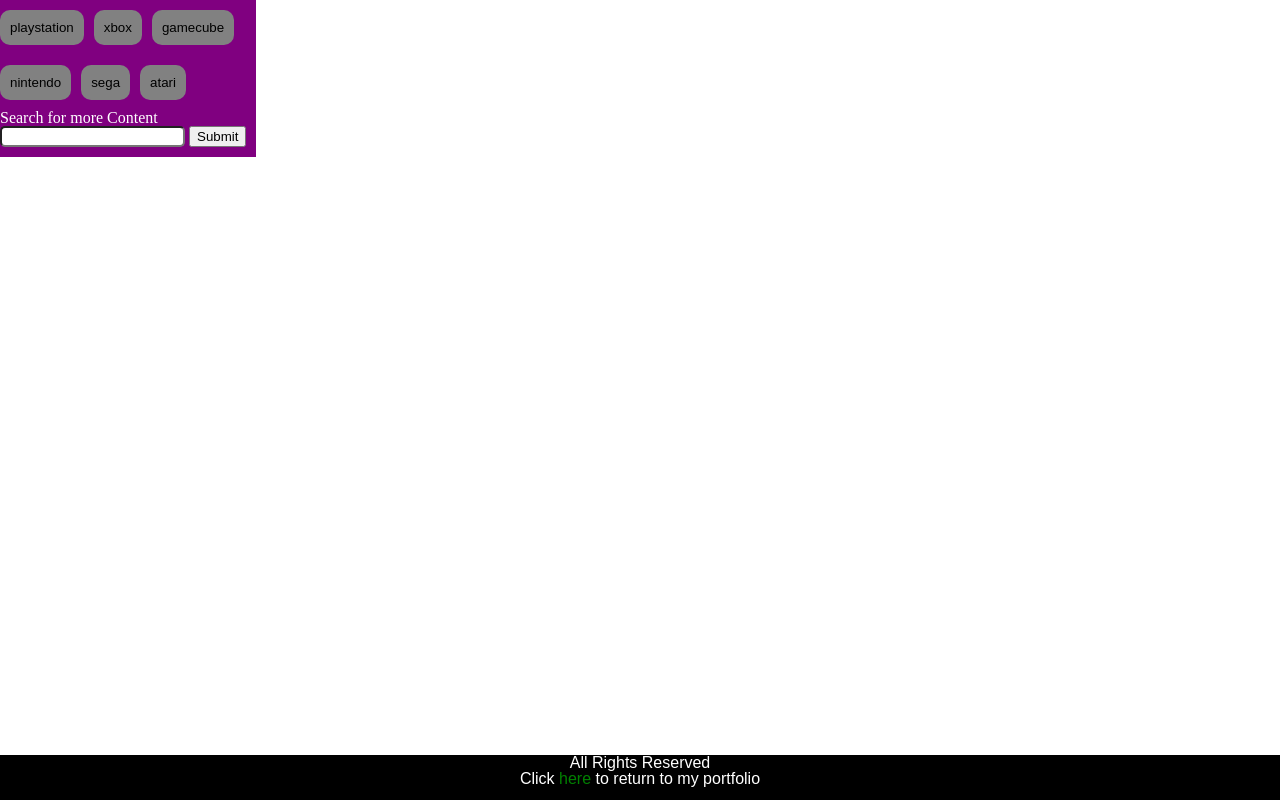
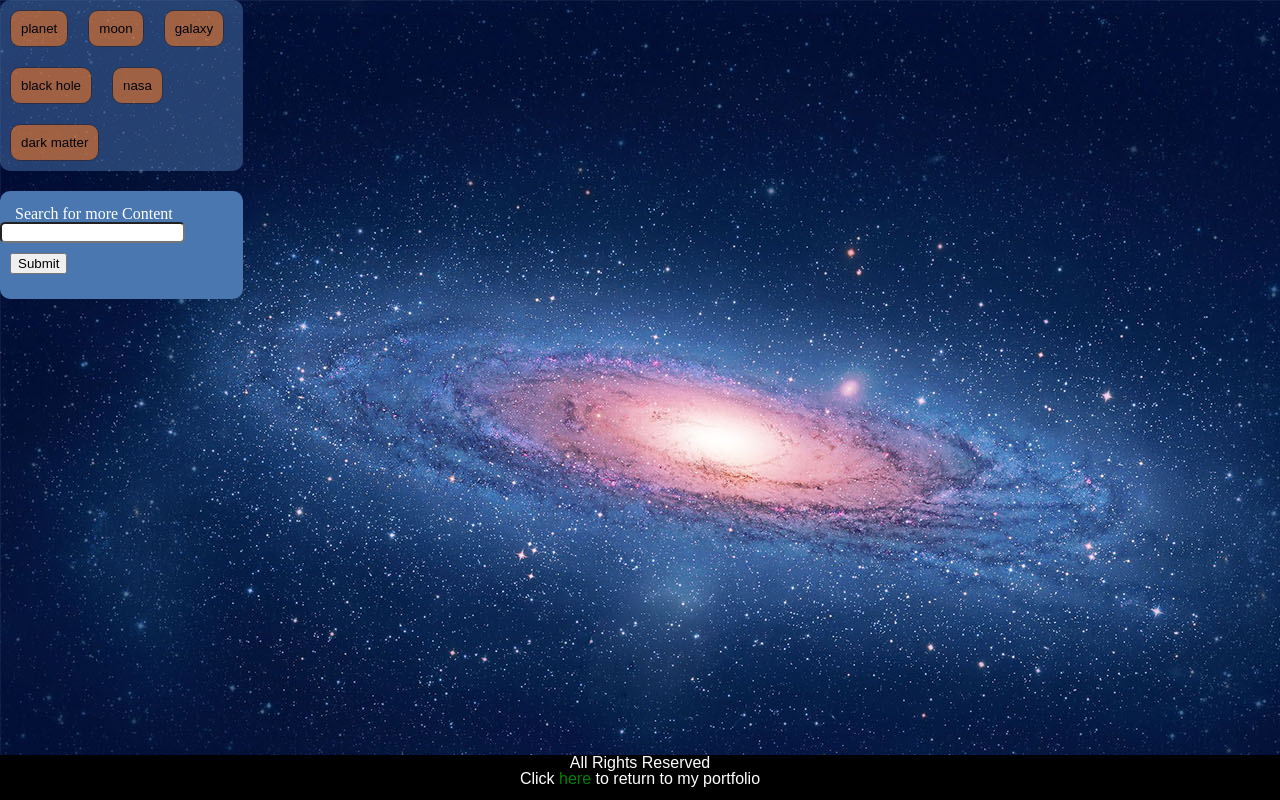
Before and after one commit to rmeaney/giphy, a plain HTML site: page index.html in a window 1280 px wide. Drawn offline with nearby package versions, Linux system fonts and the light colour scheme.

Commit message:
start style

```diff
--- a/assets/css/style.css
+++ b/assets/css/style.css
@@ -1,11 +1,16 @@
 html{
-
+	background-image:url('../images/space.jpg');
 }
 /*subject section style Begin*/
 #subjectDisplayBorder{
-	width:20%;
-	background-color:purple;
+	width:19%;
 	float:left;
+}
+#subjectDisplayBox{
+	background-color:#4A77B0;
+	opacity:.7;
+	background-color:rgba(74,119,176,0.7);
+	border-radius:10px;
 }
 .subjectButton{
 	border:none;
@@ -14,26 +19,46 @@ html{
 	margin-right:10px;
 	margin-top:10px;
 	margin-bottom:10px;
-	background-color:#818181;
+	margin-left:10px;
+
 	transition:.3s;
+	background-color:rgba(227,133,73,1.0);
+	border:1px groove #3E3D4A;
 }
 .subjectButton:hover, .subjectButton:focus{
-	background-color:#5e5b75;
+	background-color:#3E3D4A;
 	color:orange;
+
+
+}
+
+form{
+	background-color:#4A77B0;
+	border-radius:10px;
+	margin-top:20px;
+	padding-top:15px;
+	padding-bottom:15px;
+	opacity.7;
+
 }
 label{
 	color:white;
 	padding-top:10px;
 	padding-bottom:10px;
 	text-align:center;
+	margin-left:15px;
+	opacity:1;
 }
 #searchSubject{
 	margin-bottom:10px;
 	border-radius:5px;
+	opacity:1;
 
 }
 #addSubject{
 	margin-bottom:10px;
+	margin-left:10px;
+	opacity:1;
 
 }
 
@@ -48,7 +73,8 @@ label{
 	width:80%;
 	height:auto;
 	float:right;
-	background-color:blue;
+	background-color:#4A77B0;
+	background-color:rgba(74,119,176,0.7);
 
 }
 #gifDisplay{
@@ -64,6 +90,9 @@ label{
 	text-align:center;
 	margin-right:10px;
 	margin-bottom:10px;
+}
+img{
+	background-color:rgba(186,157,125,1.0);
 }
 
 /*GifDisplay section style End*/
--- a/assets/javascript/javascript.js
+++ b/assets/javascript/javascript.js
@@ -1,6 +1,6 @@
 $(document).ready(function(){
 
- 				var subject =['playstation', 'xbox', 'gamecube', 'nintendo','sega', 'atari'];
+ 				var subject =['planet', 'moon', 'galaxy', 'black hole','nasa', 'dark matter'];
 
  				//make buttons
  				function buttonMaker(){
```
Also changed, not shown: index.html (+1 -0 lines), assets/images/space.jpg (added).
